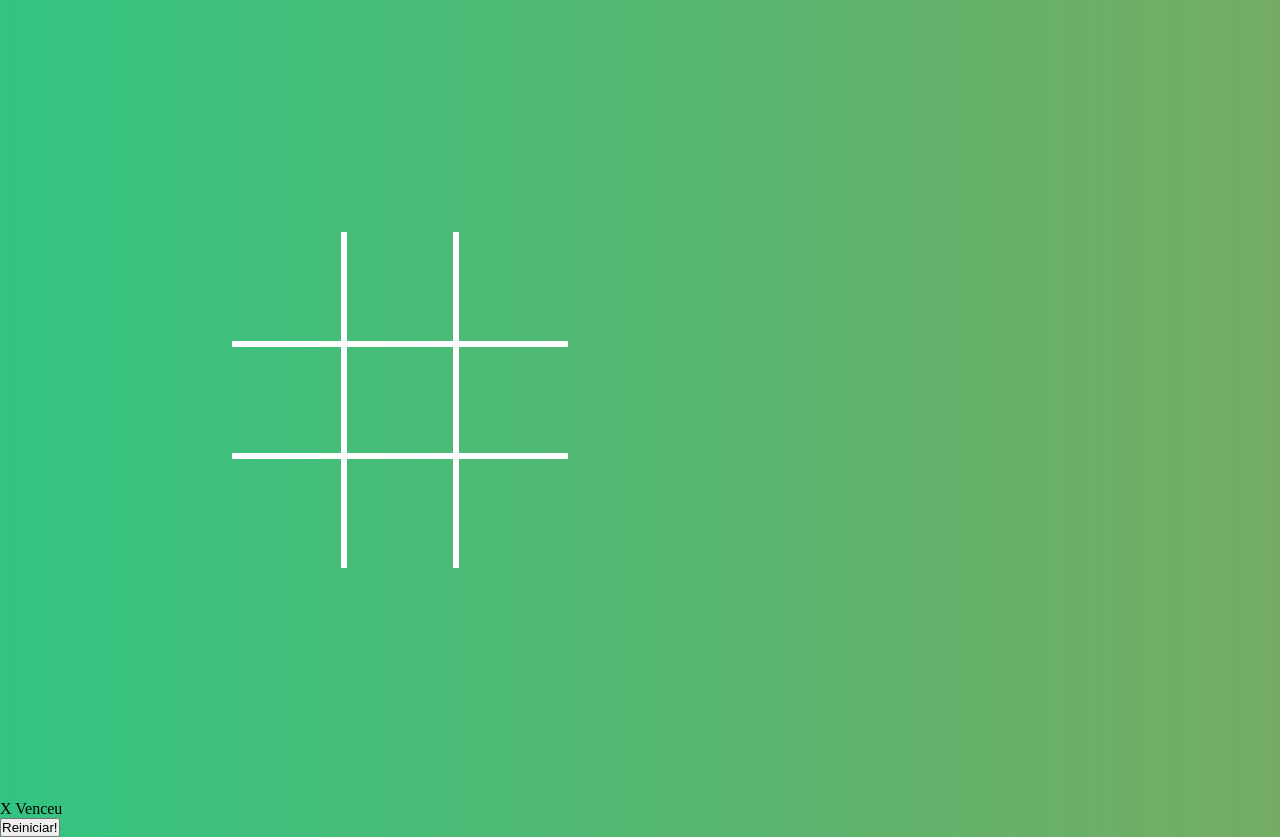
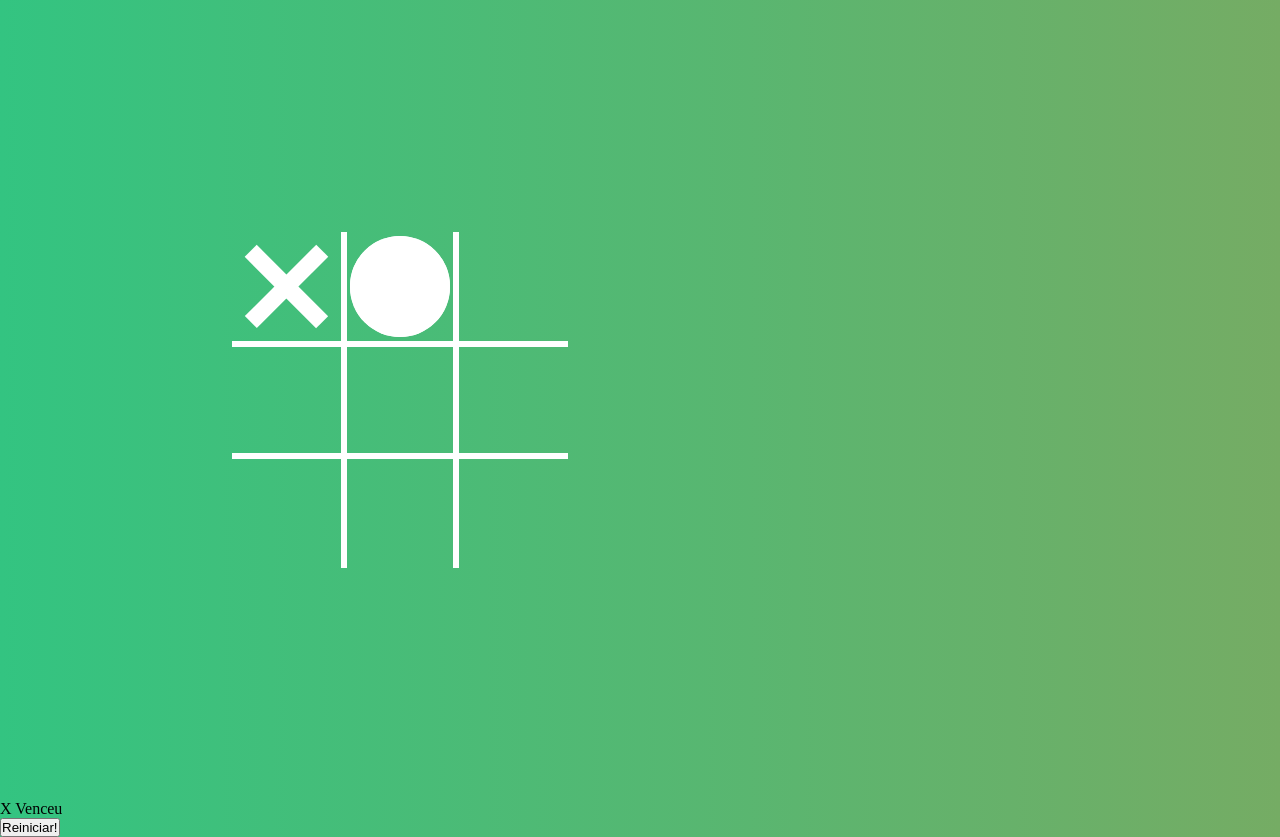
Before and after one commit to raulrodmo/JogoDaVelha, a plain HTML site: page index.html in a window 1280 px wide. Drawn offline with Linux system fonts and the light colour scheme.

Commit message:
update css style x or circle

```diff
--- a/index.html
+++ b/index.html
@@ -8,9 +8,9 @@
     <title>Jogo da Velha</title>
 </head>
 <body>
-    <div class="board">
-        <div class="cell" data_cell></div>
-        <div class="cell" data_cell></div>
+    <div class="board circle">
+        <div class="cell x" data_cell></div>
+        <div class="cell circle" data_cell></div>
         <div class="cell" data_cell></div>
         <div class="cell" data_cell></div>
         <div class="cell" data_cell></div>
--- a/style.css
+++ b/style.css
@@ -15,7 +15,7 @@ body{
 }
 
 .board{
-    display: grid;
+    display:grid;
     width: 100%;
     height: 100%;
     justify-content: center;
@@ -25,6 +25,15 @@ body{
     grid-template-columns: repeat(3, auto);
 }
 
+.board.x .cell:not(.x):not(.circle):hover::after,
+.board.x .cell:not(.x):not(.circle):hover::before {
+    background: rgba(255,255,255, 0.3) !important;
+}
+
+.board.circle .cell:not(.x):not(.circle):hover::after,
+.board.circle .cell:not(.x):not(.circle):hover::before {
+    background: rgba(255,255,255, 0.3) !important;
+}
 .cell{
     width: 7rem;
     height: 7rem;
@@ -32,6 +41,12 @@ body{
     display: flex;
     justify-content: center;
     align-items: center;
+    position: relative;
+}
+
+.cell.x,
+.cell.circle {
+    cursor: not-allowed;
 }
 
 .cell:nth-child(1),
@@ -58,6 +73,39 @@ body{
     border-right: none
 }
 
+.cell.x:before,
+.cell.x::after,
+.board.x .cell:not(.x):not(.circle):hover::after,
+.board.x .cell:not(.x):not(.circle):hover::before {
+    content: "";
+    height: calc(7rem*0.15);
+    width: calc(7rem*0.9);
+    background: white;
+    position: absolute;
+}
+
+.cell.x:before,
+.board.x .cell:hover::before {
+    transform: rotate(45deg);
+}
+
+.cell.x::after,
+.board.x .cell:hover::after {
+    transform: rotate(-45deg);
+}
+
+.cell.circle:before,
+.cell.circle::after,
+.board.circle .cell:not(.x):not(.circle):hover::after,
+.board.circle .cell:not(.x):not(.circle):hover::before {
+    content: "";
+    height: calc(7rem*0.9);
+    width: calc(7rem*0.9);
+    background: white;
+    position: absolute;
+    border-radius: 50%;
+}
+
 .winning_message{
     display: none;
 }
```
